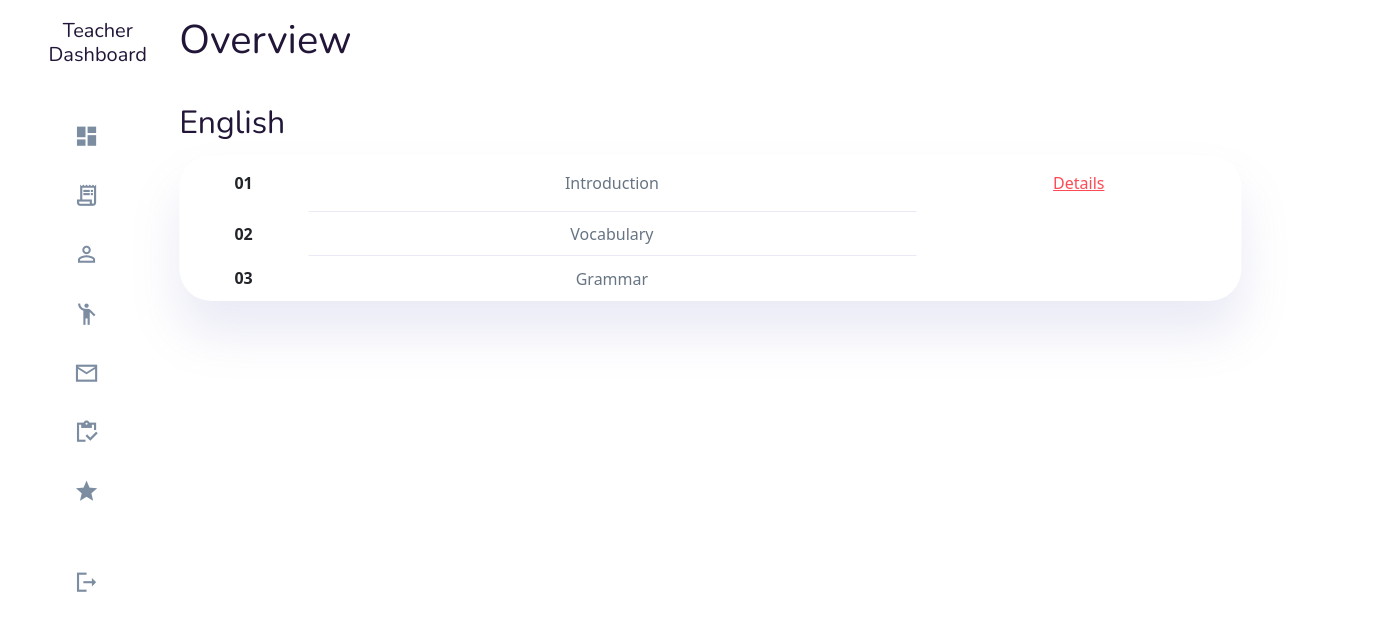
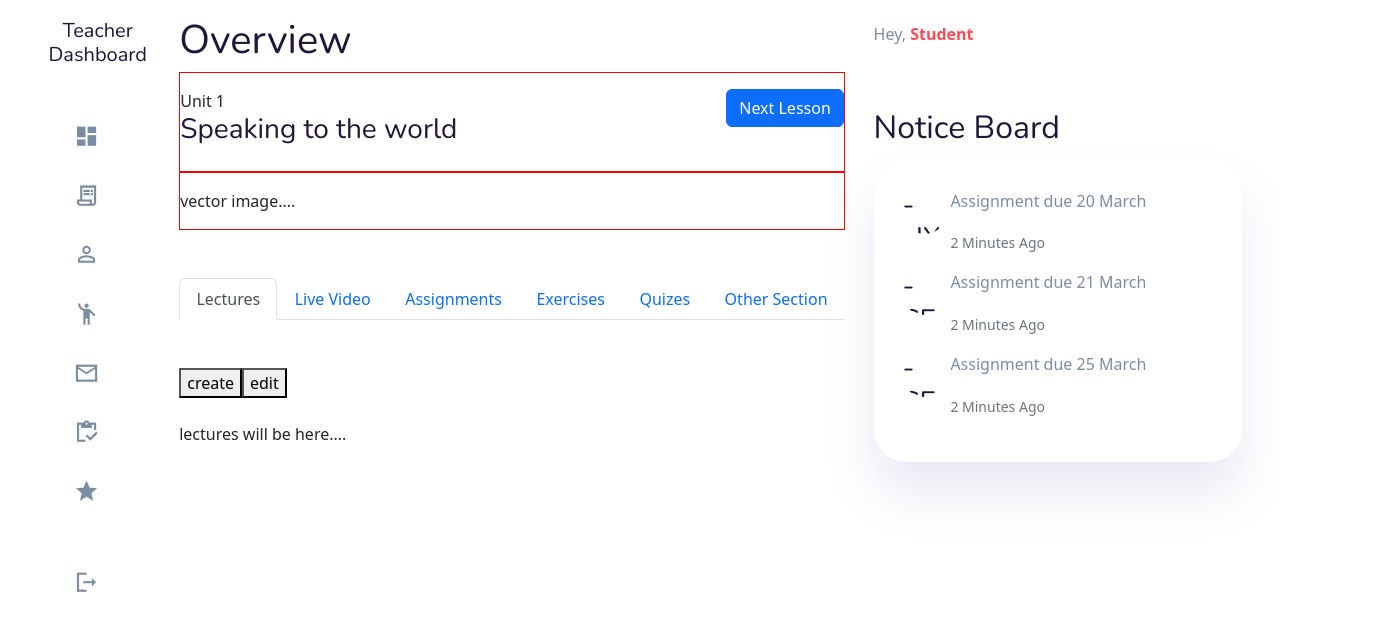
Before and after one commit to MuhammadMubeen1012/fyp-virtual-school, a Next.js app in the folder frontend/: page /dashboard-teacher/courses/english/unit-01 in a window 1280 px wide. Shown: the top 630 px of the page, 1382 px wide, since content can reach past the window. Built offline with nearby package versions, Linux system fonts and the light colour scheme; a web font is replaced by a local one.

Commit message:
minor changes.

```diff
--- a/frontend/components/Admission/StudentForm.js
+++ b/frontend/components/Admission/StudentForm.js
@@ -99,6 +99,7 @@ const StudentForm = () => {
                     </div>
 
                 </form>
+
             </div>
 
         </div>
--- a/frontend/pages/dashboard-teacher/courses/english/unit-01.js
+++ b/frontend/pages/dashboard-teacher/courses/english/unit-01.js
@@ -1,55 +1,203 @@
-import React from 'react';
+import React, {useState} from 'react';
+import Link from "next/link";
+import {Nav} from "react-bootstrap";
 import LayoutTeacher from "../../../../components/Dashboard/Layout/LayoutTeacher";
-import Link from "next/link";
 
 const Unit01 = () => {
+
+    const [eventKey, setEventKey] = useState(0);
+
     return (
         <LayoutTeacher>
+            {/*=============== Start of main ================= */}
+
+            <main>
+
+                <h1>Overview</h1>
+
+                <div className="" style={{border: "1px solid red", paddingBlock: "1rem" ,display: "flex", justifyContent: "space-between"}}>
+                    <div>
+                        <span>Unit 1</span>
+                        <h3>Speaking to the world</h3>
+                    </div>
+
+                    <div>
+                        <button className={"btn btn-primary"}>Next Lesson </button>
+                    </div>
+                </div>
+
+                <div className="" style={{border: "1px solid red", paddingBlock: "1rem"}}>
+                    vector image....
+                </div>
 
 
-            {/*=============== Start of main ================= */}
-            <main>
-                <h1>Overview</h1>
+                <Nav className={"mt-5 mb-5"} fill variant="tabs" defaultActiveKey="#">
+
+                    <Nav.Item>
+                        <Nav.Link  href="#" onClick={() => setEventKey(0)}>Lectures</Nav.Link>
+                    </Nav.Item>
+                    <Nav.Item>
+                        <Nav.Link eventKey="link-1" onClick={() => setEventKey(1)}>Live Video</Nav.Link>
+                    </Nav.Item>
+                    <Nav.Item>
+                        <Nav.Link eventKey="link-2" onClick={() => setEventKey(2)}>Assignments</Nav.Link>
+                    </Nav.Item>
+                    <Nav.Item>
+                        <Nav.Link eventKey="link-3" onClick={() => setEventKey(3)}>Exercises</Nav.Link>
+                    </Nav.Item>
+                    <Nav.Item>
+                        <Nav.Link eventKey="link-4" onClick={() => setEventKey(4)} >Quizes</Nav.Link>
+                    </Nav.Item>
+                    <Nav.Item>
+                        <Nav.Link eventKey="link-5" onClick={() =>  setEventKey(5)} >Other Section</Nav.Link>
+                    </Nav.Item>
+
+                </Nav>
+
 
                 {/* ============= Start of Courses ================= */}
-                <div className="courses-table">
-
-                    <h2>English</h2>
-                    <table>
-                        <thead>
-                        <tr>
-                            <th>Unit No.</th>
-                            <th>Unit Name</th>
-                        </tr>
-                        </thead>
-
-                        <tbody>
-                        <tr>
-                            <th>01</th>
-                            <td>Introduction</td>
-                            <Link href={"/dashboard-teacher/courses/english/unit-01"} className="primary ">Details</Link>
-                        </tr>
-
-                        <tr>
-                            <th>02</th>
-                            <td>Vocabulary</td>
-                            <td className="primary">Details</td>
-                        </tr>
-                        <tr>
-                            <th>03</th>
-                            <td>Grammar</td>
-                            <td className="primary">Details</td>
-                        </tr>
-
-
-                        </tbody>
-                    </table>
-
+                <div className="">
+                    {
+                        eventKey === 0 ?
+                            <div>
+                                <div>
+                                    <button>create</button>
+                                    <button>edit</button>
+                                </div>
+                                <br/>
+                                lectures will be here....
+                            </div> :
+                            eventKey === 1 ?
+                                <div>
+                                    <div>
+                                        <button>create</button>
+                                        <button>edit</button>
+                                    </div>
+                                    <br/>
+                                    live video will be here...
+                                </div> :
+                                eventKey === 2 ?
+                                    <div>
+                                        <div>
+                                            <button>create</button>
+                                            <button>edit</button>
+                                        </div>
+                                        <br/>
+                                        assignments will be here...
+                                    </div> :
+                                    eventKey === 3 ?
+                                        <div>
+                                            <div>
+                                                <button>create</button>
+                                                <button>edit</button>
+                                            </div>
+                                            <br/>
+                                            exercises will be here...
+                                        </div> :
+                                        eventKey === 4 ?
+                                            <div>
+                                                <div>
+                                                    <button>create</button>
+                                                    <button>edit</button>
+                                                </div>
+                                                <br/>
+                                                quizes will be here....
+                                            </div> :
+                                            eventKey === 5 ?
+                                                <div>
+                                                    <div>
+                                                        <button>create</button>
+                                                        <button>edit</button>
+                                                    </div>
+                                                    <br/>
+                                                    other section will be here...
+                                                </div> : ""
+                    }
                 </div>
                 {/* ============= End of Courses  ================== */}
 
+
+
+
+
+
+
             </main>
+
             {/*=============== End Of Main  ==================*/}
+
+            {/*============= start of Right side*/}
+            <div className="right">
+
+                <div className="profile">
+                    <div className="info">
+                        <p>Hey, <b>Student</b></p>
+                    </div>
+
+                    <div className="profile-photo">
+
+                    </div>
+                </div>
+
+
+                {/*start of recent Updates*/}
+                <div className="recent-updates">
+                    <h2>Notice Board</h2>
+                    <div className="updates">
+
+
+                        <div className="update">
+                            <div className="profile-photo">
+                                <h3>- UX</h3>
+                            </div>
+
+                            <div className="message">
+                                <p>
+                                    Assignment due 20 March
+                                </p>
+                                <small className="text-muted">2 Minutes Ago</small>
+                            </div>
+                        </div>
+
+
+                        <div className="update">
+                            <div className="profile-photo">
+                                <h3>- SEO</h3>
+                            </div>
+
+                            <div className="message">
+                                <p>
+                                    Assignment due 21 March
+                                </p>
+                                <small className="text-muted">2 Minutes Ago</small>
+                            </div>
+                        </div>
+
+
+
+                        <div className="update">
+                            <div className="profile-photo">
+                                <h3>- SE</h3>
+                            </div>
+
+                            <div className="message">
+                                <p>
+                                    Assignment due 25 March
+                                </p>
+                                <small className="text-muted">2 Minutes Ago</small>
+                            </div>
+                        </div>
+
+
+
+                    </div>
+                </div>
+                {/*end of recent updates*/}
+
+
+
+            </div>
+            {/*============= End of left Side*/}
 
 
 
--- a/frontend/pages/dashboard-teacher/courses/index.js
+++ b/frontend/pages/dashboard-teacher/courses/index.js
@@ -15,6 +15,7 @@ const Index = () => {
                 <div className="courses-table">
 
                     <h2>Courses</h2>
+
                     <table>
                         <thead>
                         <tr>
```
Also changed, not shown: frontend/pages/dashboard-student/courses/english/unit-01.js (+111 -45 lines), frontend/pages/dashboard-teacher/courses/english/index.js (+8 -1 lines), frontend/pages/dashboard-teacher/index.js (+1 -18 lines).
